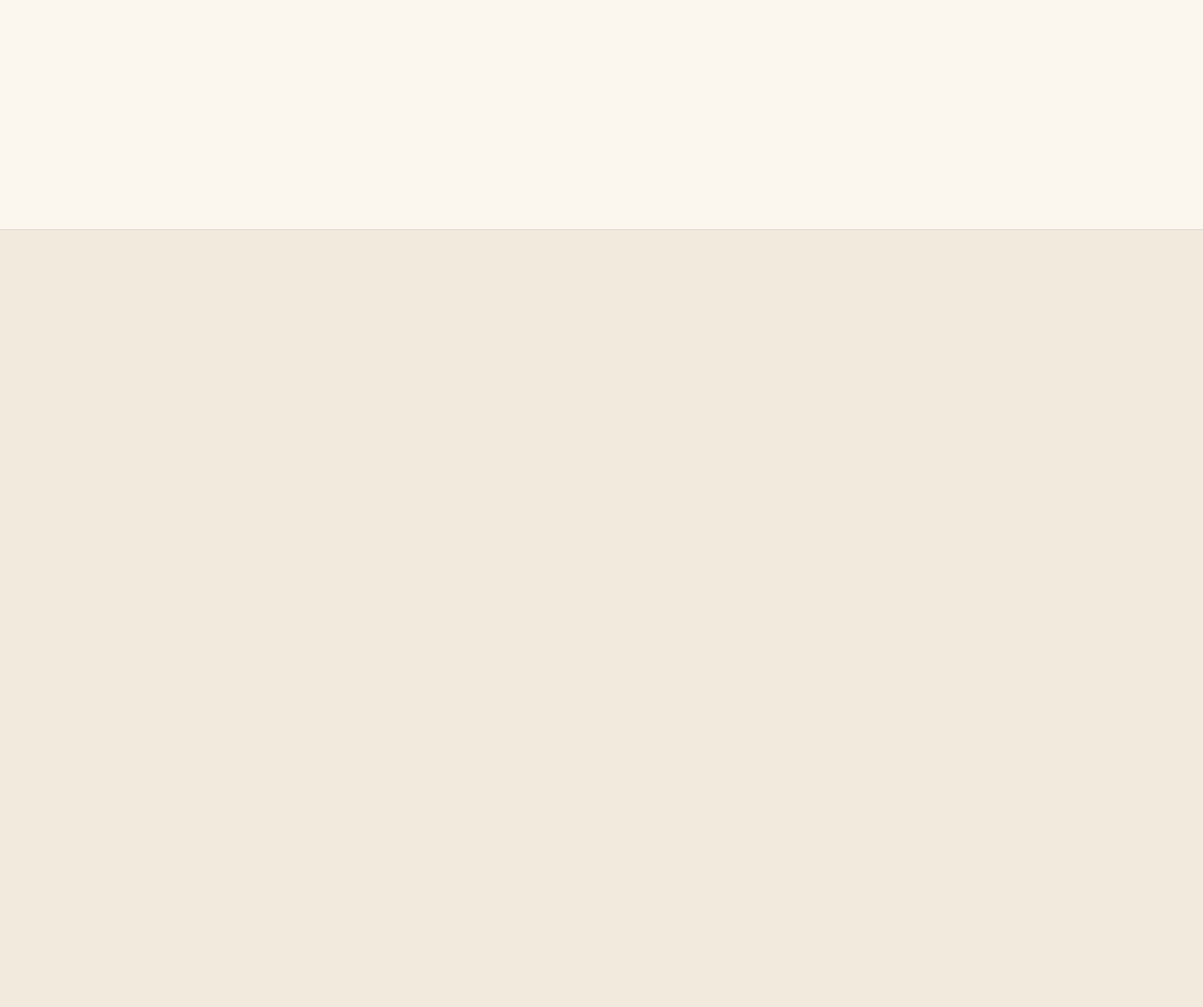
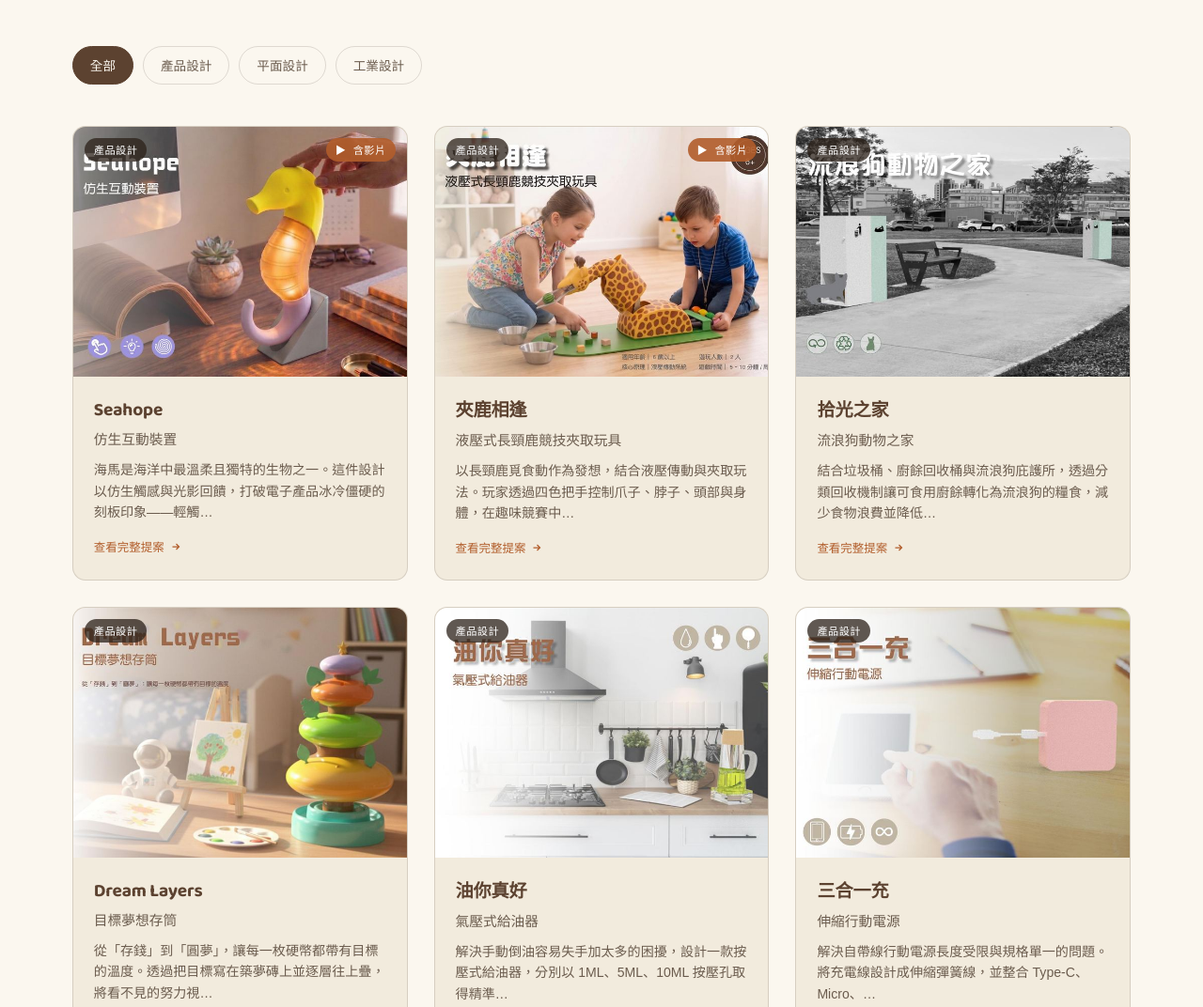
Before and after one commit to Janis0131/wen-you-Portfolio, a plain HTML site: page index.html in a window 1280 px wide. Shown: the part 1140-2212 px from the top of the page at 94% size. Drawn offline with nearby package versions, Linux system fonts and the light colour scheme; a web font is replaced by a local one.

Commit message:
Add files via upload

```diff
--- a/index.html
+++ b/index.html
@@ -633,10 +633,10 @@
 const projects = [
   { id:'seahope', title:'Seahope', sub:'仿生互動裝置', cat:'product',
     desc:'海馬是海洋中最溫柔且獨特的生物之一。這件設計以仿生觸感與光影回饋，打破電子產品冰冷僵硬的刻板印象——輕觸海馬吻部，它會以光亮與尾巴蜷曲作為回應，創造跨越物種的溫柔互動。',
-    pages:['page-04','page-05'], videos:[Seahope.mp4] },
+    pages:['page-04','page-05'], videos:['Seahope.mp4'] },
   { id:'jiaolu', title:'夾鹿相逢', sub:'液壓式長頸鹿競技夾取玩具', cat:'product',
     desc:'以長頸鹿覓食動作為發想，結合液壓傳動與夾取玩法。玩家透過四色把手控制爪子、脖子、頭部與身體，在趣味競賽中培養手眼協調能力，並認識基礎機械原理。',
-    pages:['page-06','page-07','page-08'], videos:[1111.mp4] },
+    pages:['page-06','page-07','page-08'], videos:['1111.mp4'] },
   { id:'shiguang', title:'拾光之家', sub:'流浪狗動物之家', cat:'product',
     desc:'結合垃圾桶、廚餘回收桶與流浪狗庇護所，透過分類回收機制讓可食用廚餘轉化為流浪狗的糧食，減少食物浪費並降低翻找垃圾造成的環境污染，回應 SDGs 永續發展目標。',
     pages:['page-09','page-10','page-11','page-12'], videos:[] },
@@ -651,7 +651,7 @@ const projects = [
     pages:['page-19','page-20'], videos:[] },
   { id:'nomoro', title:'Nomoro', sub:'KYMCO 機車設計挑戰盃', cat:'product',
     desc:'專為說走就走、熱愛環島與戶外生活的 18–25 歲年輕世代設計。以模組化坐墊系統為核心，獨立腰部靠墊解決長途騎乘的腰部不適，快拆後座系統與可收折小桌則賦予旅程高度彈性。',
-    pages:['page-21','page-22','page-23','page-24'], videos:[Nomoro.mp4] },
+    pages:['page-21','page-22','page-23','page-24'], videos:['Nomoro.mp4'] },
   { id:'fangsheng', title:'仿生動力設計', sub:'企壓瓶．按壓式洗手乳瓶', cat:'product',
     desc:'從自然生物的形態與行為模式中汲取靈感的仿生系列。企壓瓶以潔白純淨的企鵝形象為原型，按壓頭部即可讓洗手乳從嘴巴擠出，圓潤造型結合透明瓶身，讓日常洗手變得療癒又直覺。',
     pages:['page-25','page-26','page-27'], videos:[] },
```
